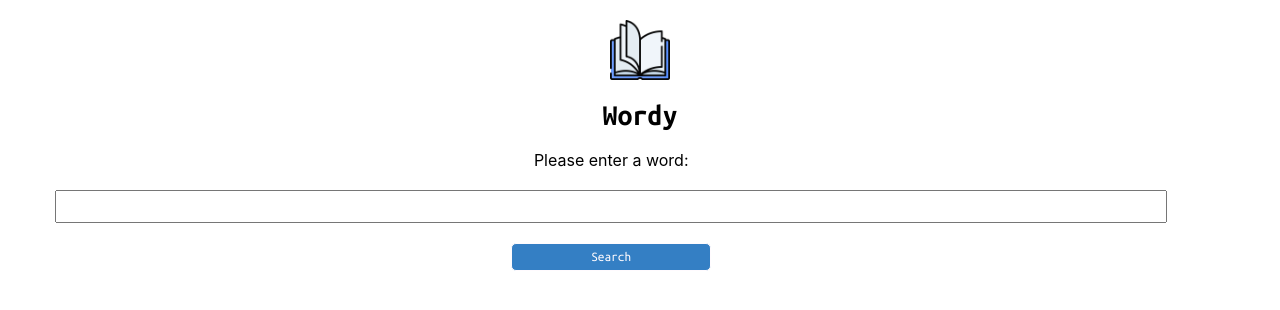
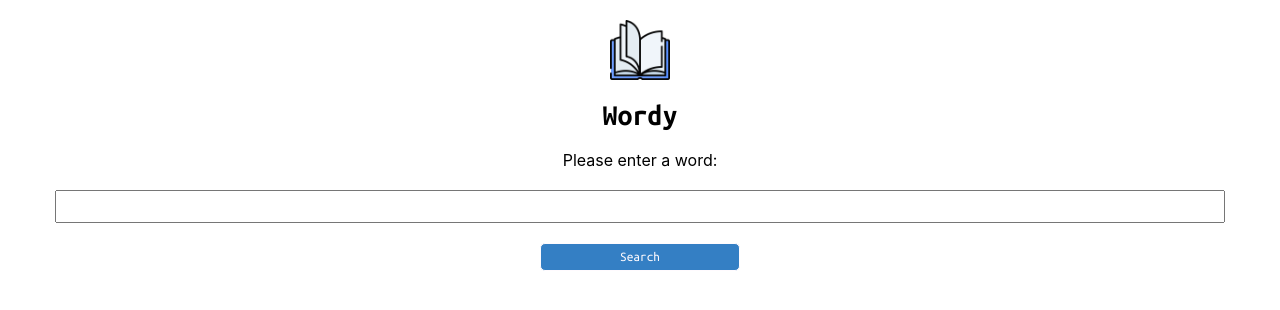
Before and after one commit to ellismckenzielee/wordy, a React (Create React App) app: page / in a window 1280 px wide. Shown: the top 310 px of the page. Built offline with nearby package versions, Linux system fonts and the light colour scheme.

Commit message:
fix width mismatch between form and result components

```diff
--- a/src/styles/form.module.css
+++ b/src/styles/form.module.css
@@ -5,7 +5,8 @@
 }
 
 .inputForm {
-  width: 95%;
+  width: 100%;
+  margin: auto;
   display: flex;
   flex-direction: column;
   gap: 20px;
```
